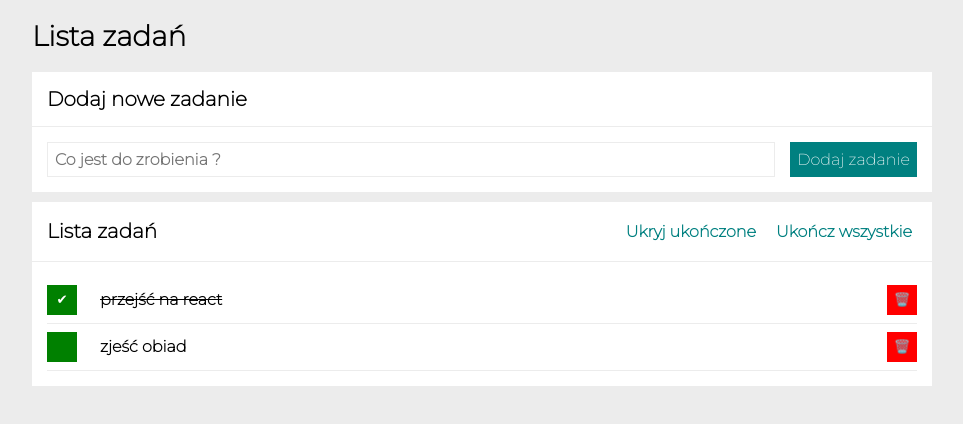
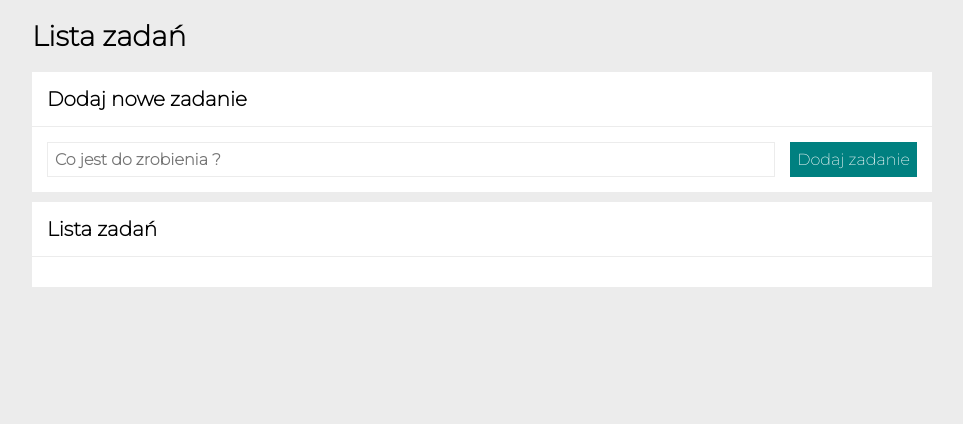
Before and after one commit to Piotr-Kiczkajlo/TaskListReact, a React (Create React App) app: page / in a window 1280 px wide. Shown: the top 424 px of the page, without its empty margins (158-1121 px from the left). Built offline with nearby package versions, Linux system fonts and the light colour scheme.

Commit message:
delete add empty task possible and default tasks

```diff
--- a/src/App.js
+++ b/src/App.js
@@ -8,10 +8,7 @@ import Container from "./Container";
 
 function App() {
   const [hideDone, setHideDone] = useState(false);
-  const [tasks, setTasks] = useState([
-    { id: 1, content: "przejść na react", done: true },
-    { id: 2, content: "zjeść obiad", done: false },
-  ]);
+  const [tasks, setTasks] = useState([]);
   const toggleHideDone = () => {
     setHideDone((hideDone) => !hideDone);
   };
--- a/src/Form/index.js
+++ b/src/Form/index.js
@@ -5,7 +5,9 @@ const Form = ({ addNewTask }) => {
   const [newTaskContent, setNewTaskContent] = useState("");
   const onFormSubmit = (event) => {
     event.preventDefault();
-    addNewTask(newTaskContent.trim());
+    if (newTaskContent.length !== 0) {
+      addNewTask(newTaskContent.trim());
+    }
     setNewTaskContent("");
   };
   return (
```
